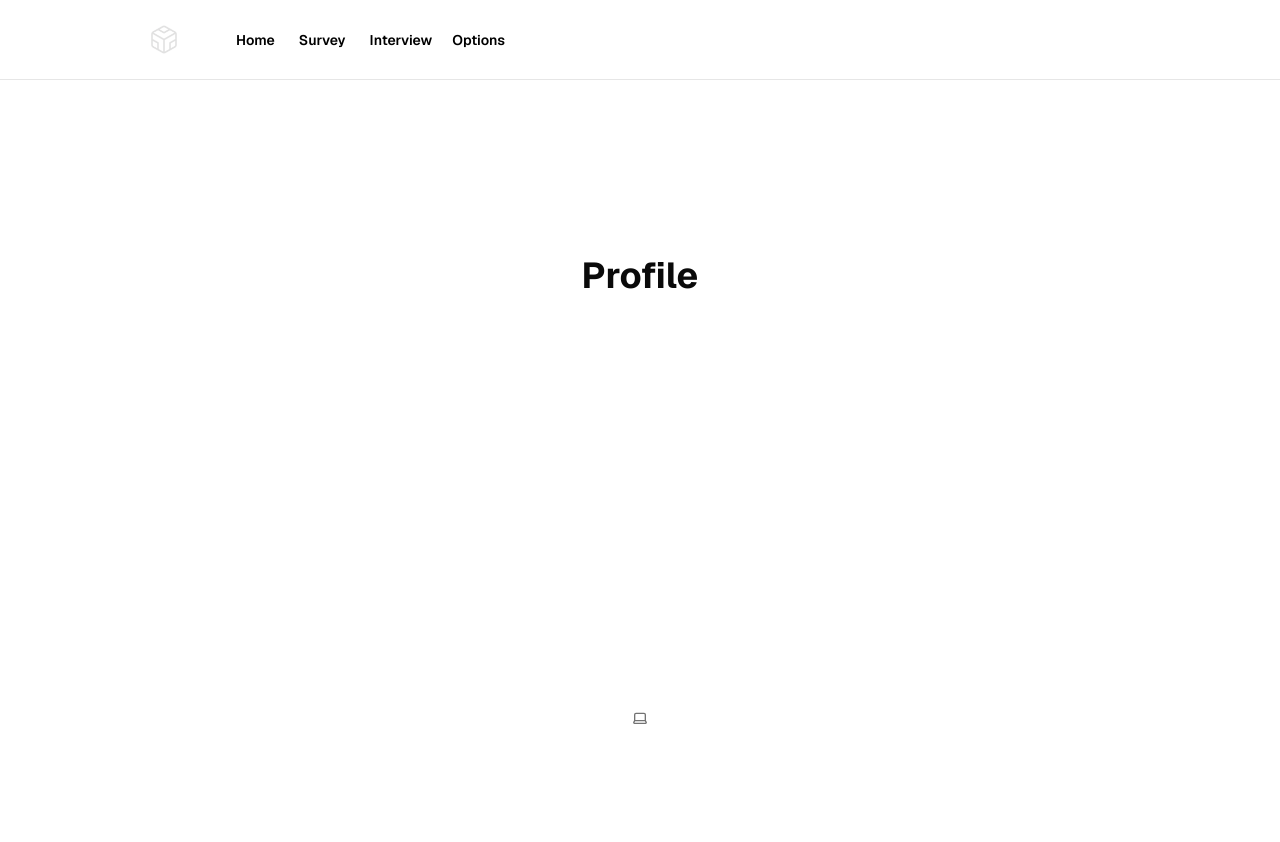
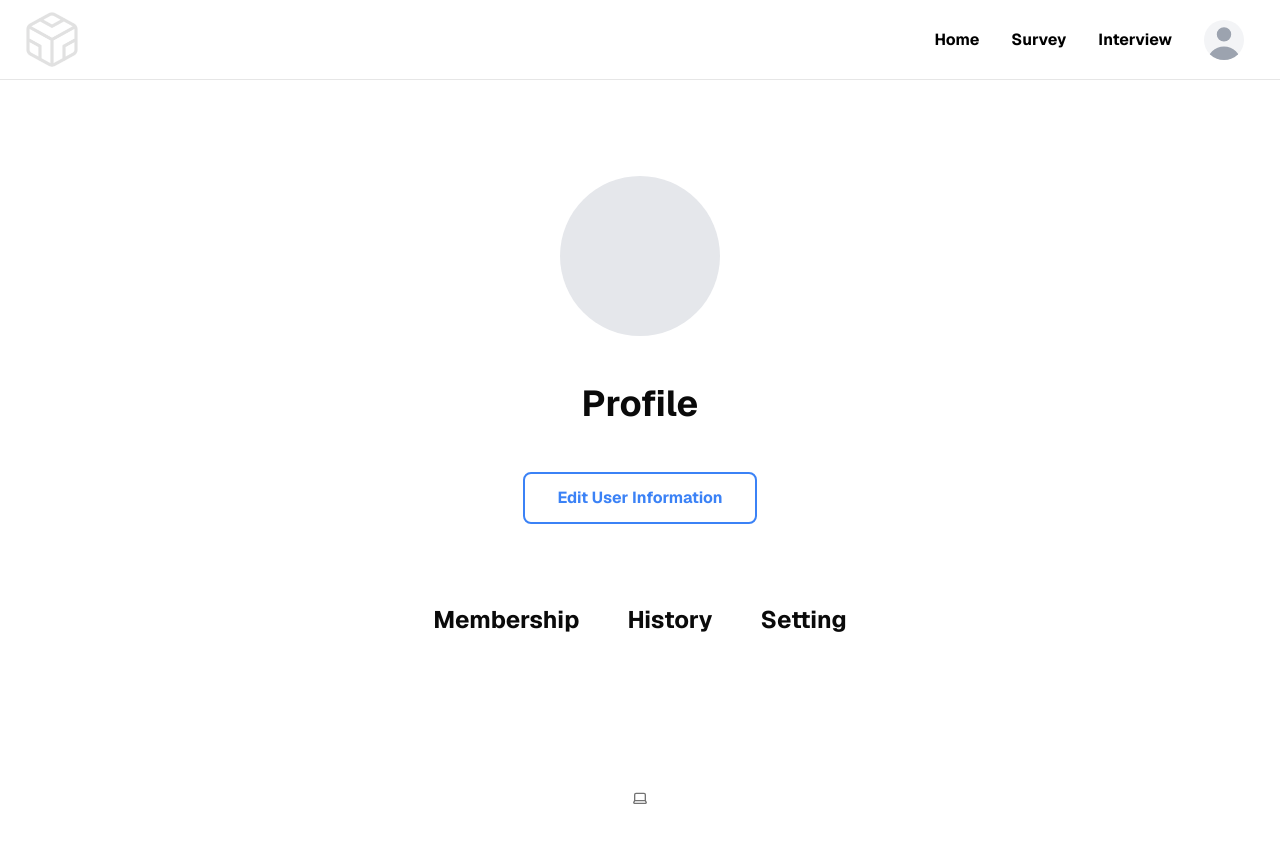
Before and after one commit to ASCEND-EchoAce/echoace-fullstack, a Next.js app in the folder frontend/: page /profile in a window 1280 px wide. Shown: the top 842 px of the page. Before the commit the page ends 800 px from the top, so only its background shows below. Built offline with nearby package versions, Linux system fonts and the light colour scheme.

Commit message:
Made changes to Navbar styling.

```diff
--- a/frontend/app/actions.ts
+++ b/frontend/app/actions.ts
@@ -50,7 +50,7 @@ export const signInAction = async (formData: FormData) => {
     return encodedRedirect('error', '/sign-in', error.message);
   }
 
-  return redirect('/landing');
+  return redirect('/home');
 };
 
 export const forgotPasswordAction = async (formData: FormData) => {
--- a/frontend/app/home/page.tsx
+++ b/frontend/app/home/page.tsx
@@ -1,24 +1,29 @@
 import Typewriter from '../../components/typewriter';
+import Link from 'next/link'; // For routing between pages
+
 
 export default function HomePage() {
     return (
         <div className="min-h-screen flex flex-col items-center">
-            <h1 className="text-8xl font-bold bg-gradient-to-r from-blue-400 via-violet-500 to-purple-600 bg-clip-text text-transparent"
+            <h1 className="text-8xl font-bold bg-gradient-to-r from-blue-400 via-violet-500 to-purple-600 bg-clip-text text-transparent font-serif"
             style={{ textShadow: '10px 10px 10px rgba(0, 0, 0, 0.25)' }}>
                 EchoAce AI
             </h1>
-            <h2 className="text-4xl mt-16">
+            <h2 className="text-4xl mt-16 font-mono">
                 <Typewriter text=" Use AI to better your chances!" speed={100}/>
                 </h2>
             <div className="flex flex-row gap-8 mt-28">
-                <button className="hover:bg-gray-300 border border-2 border-blue-500 font-bold text-blue-500 py-2 px-14 rounded-lg shadow-lg shadow-blue-500/50">Interview</button>
+                <button className="hover:bg-gray-300 border border-2 border-blue-500 font-bold text-blue-500 py-2 px-14 rounded-lg shadow-lg shadow-blue-500/50">
+                <Link href='../interview'>Interview</Link></button>
                 <button className="bg-black hover:bg-gray-400 font-bold text-white py-3 px-14 rounded-lg shadow-lg shadow-black-500/50">Resume</button>
             </div>
             <h2 className="bg-gradient-to-r from-blue-400 to-purple-500 bg-clip-text text-transparent font-bold text-2xl mt-16">Backed by LinkedIn</h2>
+            {/* <div className="w-full h-screen bg-blue-500 bg-[repeating-linear-gradient(white,white_1px,transparent_1px,transparent_300px),repeating-linear-gradient(90deg,white,white_1px,transparent_1px,transparent_300px)]"> */}
+
             <div className="bg-gradient-to-r from-blue-100 via-blue-200 to-blue-300  w-full mt-16 min-h-screen">
                 <div className="text-center mt-20 px-4">
                     <h2 className="text-6xl font-semibold mb-6">How It Works</h2>
-                    <p>Here is some content with a gray background.</p>
+                    <p>An AI-powered behavioral interview practice platform </p>
                 </div>
                 <div className="flex flex-wrap justify-center gap-40 mt-16 max-w-6xl mx-auto">
                     <div className="bg-white border border-2 border-black rounded-3xl p-6 flex-1 flex flex-col">
--- a/frontend/app/layout.tsx
+++ b/frontend/app/layout.tsx
@@ -38,20 +38,20 @@ export default function RootLayout({
           <main className="min-h-screen flex flex-col items-center">
             <div className="flex-1 w-full flex flex-col gap-20 items-center">
               <nav className="fixed bg-white w-full flex justify-center border-b border-b-foreground/10 h-20">
-                <div className="w-full max-w-5xl flex justify-between items-center p-3 px-5 text-sm">
+                <div className="w-full max-w-7xl flex justify-between items-center p-3 px-5 text-md gap-5">
                   <div className="flex gap-5 items-center font-semibold">
-                    <Link href={'/'}>
+                    <Link href={'/home'}>
                       {/* Correctly reference the logo */}
                       <Image
                         src="/invert%20icon.png" // Use the correct URL path
                         alt="EchoAce Logo"
-                        height={32}
-                        width={32}
+                        height={64}
+                        width={64}
                       />
                     </Link>
                     <div className="flex items-center gap-2">{/* <DeployButton /> */}</div>
-                    <Navbar />
                   </div>
+                  <div className='font-bold'><Navbar /></div>
                 </div>
               </nav>
               {/* <div className="flex flex-col gap-20 max-w-5xl p-5">{children}</div> */}
--- a/frontend/app/profile/page.tsx
+++ b/frontend/app/profile/page.tsx
@@ -1,9 +1,15 @@
 export default async function profilePage() {
   return (
-    <div className="flex-1 w-full flex flex-col">
-      <div className="flex flex-col mt-20 gap-2 items-center">
-        <h2 className="font-bold text-4xl mb-1">Profile</h2>
-      </div>
+    <div className="flex-1 w-full flex flex-col items-center hover:gray-300">
+        <button className="hover:bg-gray-400 broder bg-gray-200 rounded-full py-20 px-20"></button>
+        <h2 className="font-bold text-4xl mt-12">Profile</h2>
+        <button className="mt-12 font-bold border border-2 border-blue-500 text-blue-500 rounded-lg py-3 px-8">Edit User Information</button>
+        <div className="flex flex-row justify-center mt-20 gap-12 font-bold text-2xl">
+          <h2>Membership</h2>
+          <h2>History</h2>
+          <h2>Setting</h2>
+        </div>
     </div>
+
   );
 }
--- a/frontend/app/userform/page.tsx
+++ b/frontend/app/userform/page.tsx
@@ -19,7 +19,7 @@ export default function Page() {
   const{theme} = useTheme();
 
 
-  let titleStyle;
+  let titleStyle: React.CSSProperties;
   if (theme === 'dark') titleStyle = { fontSize: '3rem', textAlign: 'center', color: '#fff', marginBottom: '20px' };
    else {
     titleStyle = { fontSize: '3rem',textAlign: 'center', color: '#000', marginBottom: '20px' }
--- a/frontend/components/interview/AudioRecorder.tsx
+++ b/frontend/components/interview/AudioRecorder.tsx
@@ -127,7 +127,7 @@ export default function AudioRecorder({ selectedQuestion }: { selectedQuestion:
 
       try {
         // Ensure server is configured to accept multipart/form-data
-        const response = await fetch("http://localhost:8080/process-audio", {
+        const response = await fetch("http://localhost:3000/process-audio", {
           method: "POST",
           body: formData,
           headers: {
--- a/frontend/components/navbar.tsx
+++ b/frontend/components/navbar.tsx
@@ -9,9 +9,9 @@ const Navbar = () => {
 
   return (
     <nav className="text-white p-4">
-      <div className="max-w-screen-xl mx-auto flex justify-between items-center">
+      <div className="max-w-screen-xl mx-auto flex items-center gap-8">
         {/* Middle: Navigation Links */}
-        <div className="hidden sm:flex space-x-6">
+
         <Link href="/home" className="text-black dark:text-white hover:text-blue-500 dark:hover:text-blue-500">
           Home
         </Link>
@@ -21,19 +21,41 @@ const Navbar = () => {
         <Link href="/interview" className="text-black dark:text-white hover:text-blue-500 dark:hover:text-blue-500">
           Interview
         </Link>
-        </div>
+
 
         {/* Right side: Dropdown or Profile (optional) */}
-        <div className="text-black dark:text-white sm:flex hidden items-center space-x-4">
-          <DropdownMenu.Root>
+        <div className="text-black dark:text-white sm:flex hidden items-center space-x-8">
+          <DropdownMenu.Root >
             <DropdownMenu.Trigger asChild>
-              <button className="text-black dark:text-white hover:text-blue-500 dark:hover:text-blue-500 px-5 py-2 text-sm">Options</button>
+            <div className="relative w-10 h-10 overflow-hidden bg-gray-100 rounded-full dark:bg-gray-600">
+              <svg className="absolute w-12 h-12 text-gray-400 -left-1" fill="currentColor" viewBox="0 0 20 20" xmlns="http://www.w3.org/2000/svg"><path fillRule="evenodd" d="M10 9a3 3 0 100-6 3 3 0 000 6zm-7 9a7 7 0 1114 0H3z" clipRule="evenodd"></path></svg>
+            </div>
             </DropdownMenu.Trigger>
-            <DropdownMenu.Content className="text-black dark:text-white rounded-md shadow-lg p-2 mt-2">
-              <DropdownMenu.Item className="p-2 hover:bg-gray-200 dark:hover:bg-gray-700 cursor-pointer">My Profile</DropdownMenu.Item>
-              <DropdownMenu.Item className="p-2 hover:bg-gray-200 dark:hover:bg-gray-700 cursor-pointer">Settings</DropdownMenu.Item>
+            <DropdownMenu.Content className="absolute right-0 bg-white text-black dark:text-white rounded-lg shadow-lg p-2 mt-2 z-50 transition ease-in-out duration-200 w-[400px]">
+              <div className="flex-1 w-full flex flex-col items-center">
+                <DropdownMenu.Item asChild>
+                <button type="button" className="ml-auto bg-white rounded-md p-2 text-gray-400 hover:text-gray-500 hover:bg-gray-100">
+                  <span className="sr-only">Close menu</span>
+                  <svg className="h-6 w-6" xmlns="http://www.w3.org/2000/svg" fill="none" viewBox="0 0 24 24" stroke="currentColor" aria-hidden="true">
+                    <path strokeLinecap="round" stroke-linejoin="round" stroke-width="2" d="M6 18L18 6M6 6l12 12" />
+                  </svg>
+                </button>
+                </DropdownMenu.Item>
+
+                <div className="relative w-28 h-28 overflow-hidden bg-gray-100 rounded-full dark:bg-gray-600">
+                  <svg className="absolute w-full h-full text-gray-400 " fill="currentColor" viewBox="0 0 20 20" xmlns="http://www.w3.org/2000/svg"><path fill-rule="evenodd" d="M10 9a3 3 0 100-6 3 3 0 000 6zm-7 9a7 7 0 1114 0H3z" clip-rule="evenodd"></path></svg>
+                </div>
+                <h2 className="text-4xl mt-12">Profile</h2>
+                <button className="mt-12 font-bold border border-2 border-blue-500 text-blue-500 rounded-lg py-3 px-8">Edit User Information</button>
+                <div className="flex flex-row justify-center mt-20 gap-8 text-md mb-4">
+                  <DropdownMenu.Item className="p-2 hover:bg-gray-200 dark:hover:bg-gray-700 cursor-pointer">
+                    <Link href="../">Memberships</Link></DropdownMenu.Item>
+                  <DropdownMenu.Item className="p-2 hover:bg-gray-200 dark:hover:bg-gray-700 cursor-pointer">
+                    Settings</DropdownMenu.Item>
                   <DropdownMenu.Item className="p-2 hover:bg-gray-200 dark:hover:bg-gray-700 cursor-pointer">
                     <Link href="../sign-in">Log out</Link></DropdownMenu.Item>
+                </div>
+              </div>
             </DropdownMenu.Content>
           </DropdownMenu.Root>
         </div>
--- a/package.json
+++ b/package.json
@@ -14,17 +14,15 @@
     "start": "concurrently --prefix \"[{name}]\" \"yarn workspace frontend start\" \"yarn workspace backend start\""
   },
   "devDependencies": {
-
+    "@types/multer": "^1.4.12",
     "concurrently": "^9.1.2",
     "eslint": "^8.48.0",
     "prettier": "^3.4.2"
   },
   "dependencies": {
-
     "@supabase/ssr": "^0.5.2",
     "@supabase/supabase-js": "^2.47.15",
-    "@types/multer": "^1.4.12",
-
+    "multer": "^1.4.5-lts.1",
     "next": "^15.1.6",
     "recorder-js": "^1.0.7",
     "survey-core": "^1.12.20",
```
Also changed, not shown: 3 other files (tests, documents, lock files or other folders). Lines whose indentation alone changed are shown as unchanged.
